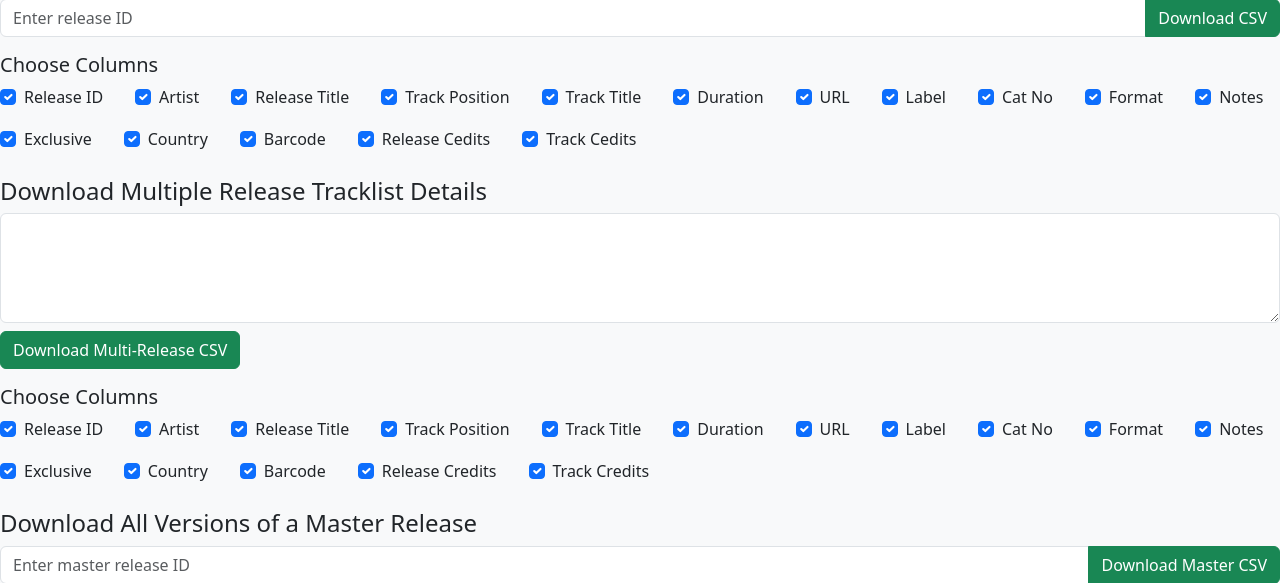
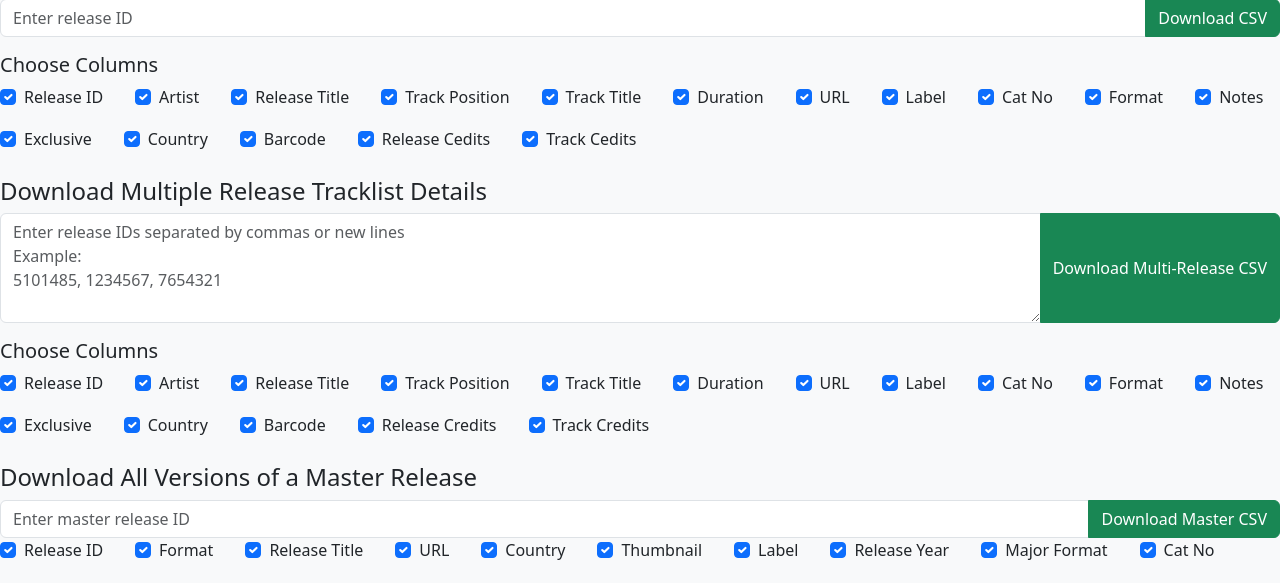
Before and after one commit to astone4831/discogs, a Flask app: page / in a window 1280 px wide. Shown: the part 443-1026 px from the top of the page. Run offline with Flask 3, Linux system fonts and the light colour scheme.

Commit message:
adding wrap

```diff
--- a/templates/index.html
+++ b/templates/index.html
@@ -77,15 +77,14 @@
 <!-- Download Multiple Release Tracklist Details -->
 <div class="mb-4">
   <h4>Download Multiple Release Tracklist Details</h4>
-  <div class="mb-2">
+  <div class="input-group mb-2">
     <textarea
       id="csvReleaseIds"
       class="form-control"
       rows="4"
-      placeholder="Enter release IDs separated by commas or new lines&#10;Example:&#10;5101485, 1234567, 7654321">
-    </textarea>
+      placeholder="Enter release IDs separated by commas or new lines&#10;Example:&#10;5101485, 1234567, 7654321"></textarea>
+    <button onclick="downloadMultipleReleaseCSV()" class="btn btn-success">Download Multi-Release CSV</button>
   </div>
-  <button onclick="downloadMultipleReleaseCSV()" class="btn btn-success">Download Multi-Release CSV</button>
 
   <h5 class="mt-3">Choose Columns</h5>
   <div class="d-flex flex-wrap gap-3" id="multiReleaseCols">
```
Lines whose indentation alone changed are shown as unchanged.
